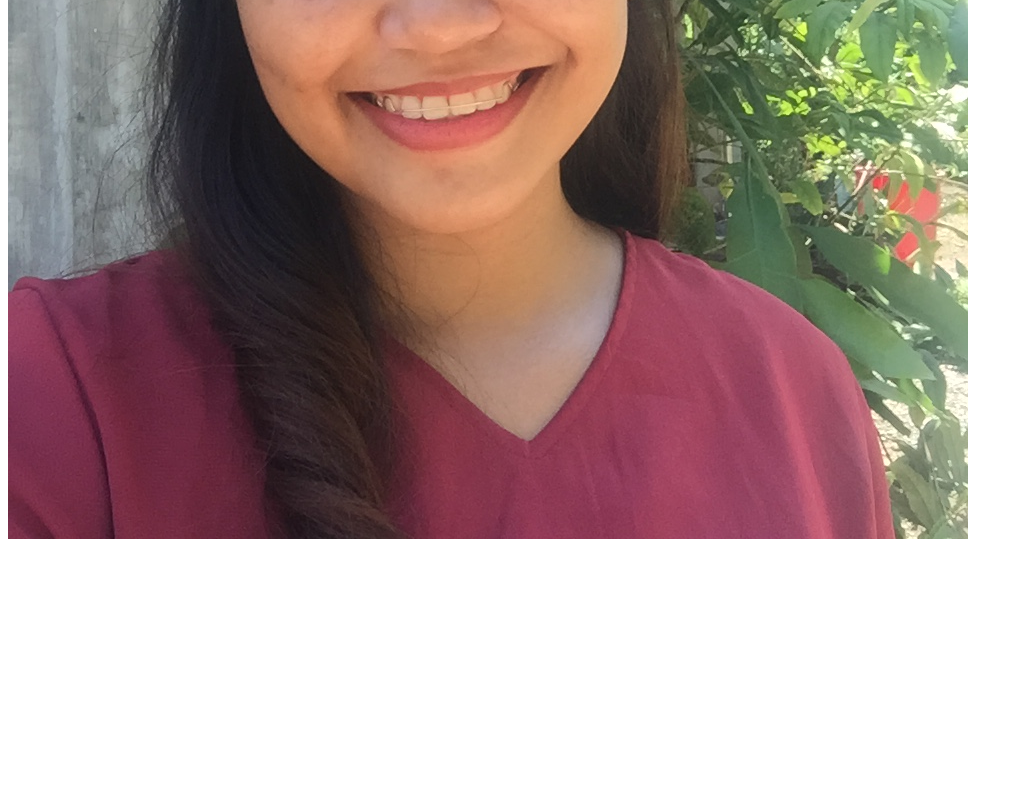
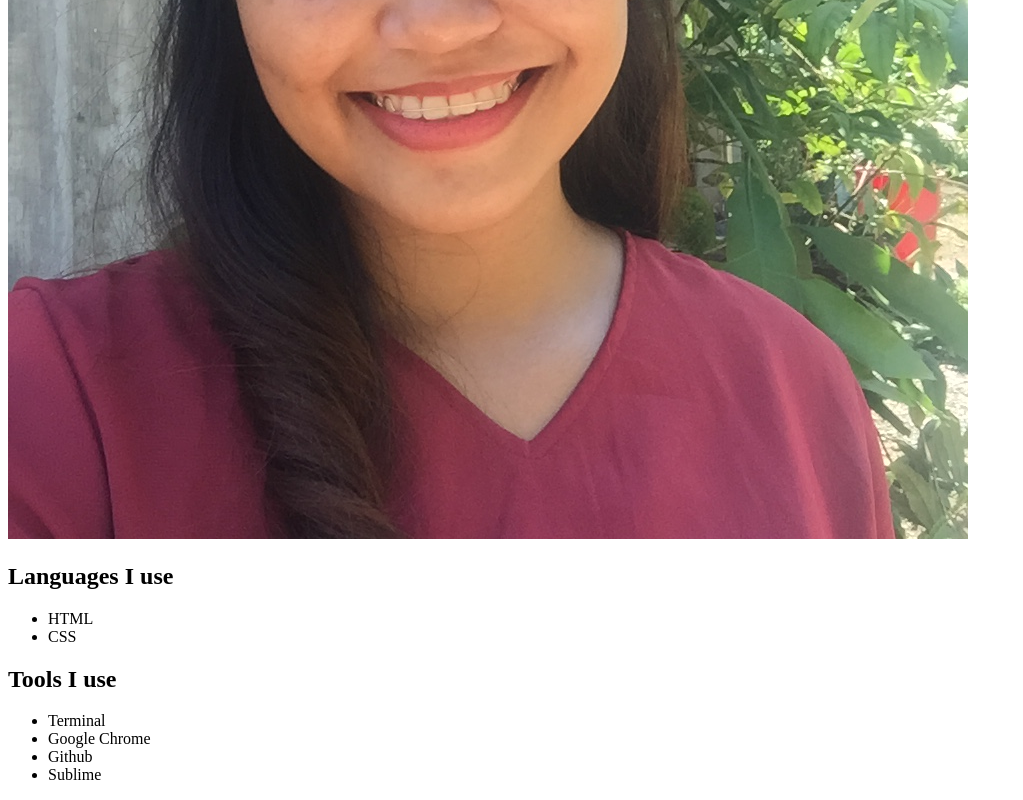
Before and after one commit to chelsscz/portfolio, a plain HTML site: page index.html in a window 1280 px wide. Shown: the part 582-1382 px from the top of the page, without its empty margins (0-1023 px from the left). Before the commit the page ends 1133 px from the top, so only its background shows below. Drawn offline with Linux system fonts and the light colour scheme.

Commit message:
#4 - Add the languages and tools sections

```diff
--- a/index.html
+++ b/index.html
@@ -12,6 +12,23 @@
 			<img src="./images/me.JPG" alt="my profile images">
 			</section>
 		<selection id="gallery"></selection>
+		<div class="tools">
+			<h2>Languages I use</h2>
+			<ul>
+				<li>HTML</li>
+				<li>CSS</li>
+			</ul>
+		</div>
+		<div class="tools">
+			<h2>Tools I use</h2>
+			<ul>
+				<li>Terminal</li>
+				<li>Google Chrome</li>
+				<li>Github</li>
+				<li>Sublime</li>
+
+			</ul>
+		</div>
 	</div>
 </body>
 </html>
```
